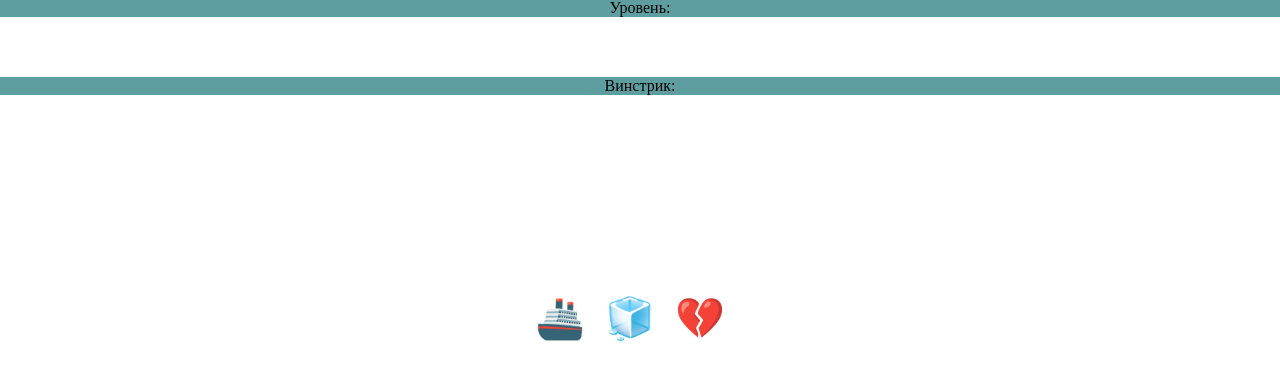
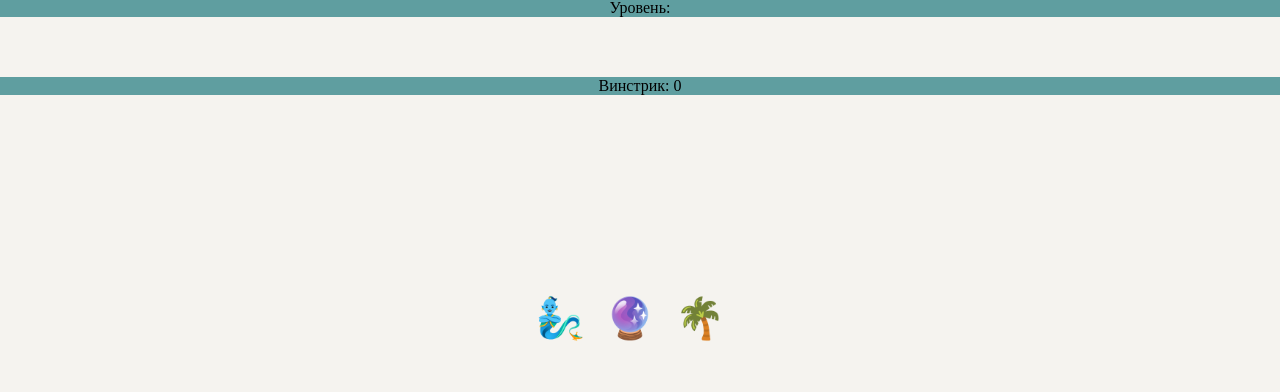
Before and after one commit to Scharf14/vue-project, a Vue app: page / in a window 1280 px wide. Shown: the part 199-591 px from the top of the page. Built offline with nearby package versions, Linux system fonts and the light colour scheme.

Commit message:
added randomness to emoji

```diff
--- a/src/AnswerOptions.vue
+++ b/src/AnswerOptions.vue
@@ -1,4 +1,12 @@
 <script setup>
+import {ref} from 'vue'
+//Нужно заоплнить варианты названиями
+//Чтобы заполнить варинаты ответов, нужно получить их из таблицы. 1 верное, остальные случайные
+const emit = defineEmits(['answer'])
+function a() {
+  emit('answer')
+  console.log()
+}
 
 </script>
 
@@ -7,15 +15,15 @@
     <div class="main-bar">
       <p>Варианты ответа</p>
       <div class="answers">
-        <p>вариант 1</p>
-        <p>вариант 2</p>
-        <p>вариант 3</p>
+        <p @click="a">вариант 1</p>
+        <p @click="a">вариант 2</p>
+        <p @click="a">вариант 3</p>
       </div>
     </div>
   </div>
 </template>
 
-<style>
+<style scoped>
 .options-container {
   margin-top: 200px;
   display: flex;
--- a/src/App.vue
+++ b/src/App.vue
@@ -1,33 +1,56 @@
-
 <script setup>
-import { ref } from 'vue'
+import {ref} from 'vue'
 import Level from './Level.vue'
 import Winstreak from './Winstreak.vue';
 import AnswerOptions from './AnswerOptions.vue';
 import Layout from './Layout.vue';
 import Emoji from './Emoji.vue'
 
-const songs = ref([
-  {id: 0, audio_file_path: '...', difficult_id: 1, name: '...', emojies: '🚢🧊💔'},
+const films = ref([
+  {id: 0, film_file_path: '...', difficult_id: 1, name: 'Титаник', emojies: '🚢🧊💔'},
+  {id: 1, film_file_path: '...', difficult_id: 1, name: 'Гарри Подтёр', emojies: '🧙‍♂️⚡️👓'},
+  {id: 2, film_file_path: '...', difficult_id: 1, name: 'Принцесса и лягушка', emojies: '👸🐸💋'},
+  {id: 3, film_file_path: '...', difficult_id: 2, name: 'Одержимость', emojies: '🥁🔥'},
+  {id: 4, film_file_path: '...', difficult_id: 2, name: 'Кунг-фу панда', emojies: '🐼🥋🍜'},
+  {id: 5, film_file_path: '...', difficult_id: 2, name: 'Алладин', emojies: '🧞‍♂️🔮🌴'},
+  {id: 6, film_file_path: '...', difficult_id: 3, name: 'Рататуй', emojies: '🐀👦🍳'},
+  {id: 7, film_file_path: '...', difficult_id: 3, name: 'В поисках Немо', emojies: '🐠🐟🔍'},
+  {id: 8, film_file_path: '...', difficult_id: 3, name: 'Один дома', emojies: '👦🏠✈️'},
 ])
+
 const difficult = ref([
   {id: 0, exp: 100, name: '...'}
 ])
 const levels = ref([
-  {id:0, name: '...', difficult_id: 0, winstreak: 0}
+  {id: 0, name: '...', difficult_id: 0, winstreak: 0}
 ])
 const users = ref([
   {id: 0, avatar_path: '...', name: '..', exp: 100}
 ])
 
+function createPost(a, b) {
+  console.log(a, b)
+}
+function increment() {
+
+}
+//создать функцию, с помощью который мы будем выводить эмоции в зависимости от difficult_id.
+//Проблема теперь в том, что нужно как-то получить difficult_id.
+
+// function sendEmoji() {
+//   films.value.forEach((e, index) => {
+//     if(films[index].difficult_id)
+//   })
+// }
+const rand = Math.floor(Math.random()* films.value.length)
 </script>
 
 <template>
-
+  <div class="container">
     <Layout>
 
     </Layout>
-  <div class="container">
+
     <Level>
 
     </Level>
@@ -36,7 +59,7 @@ const users = ref([
 
     </Winstreak>
 
-      <Emoji>
+    <Emoji :emoji="films[rand].emojies">
 
     </Emoji>
 
@@ -52,4 +75,9 @@ const users = ref([
   margin: 0;
   box-sizing: border-box;
 }
+
+.container {
+  background: #f5f3ef;
+
+}
 </style>
--- a/src/Emoji.vue
+++ b/src/Emoji.vue
@@ -1,6 +1,10 @@
 <script setup>
+import {ref} from 'vue'
 
 
+const props = defineProps({
+  emoji: String
+})
 
 
 </script>
@@ -8,22 +12,22 @@
 <template>
   <div class="emoji-container">
     <div>
-      <p class="emoji">🚢🧊💔</p>
+      <p class="emoji">{{ emoji }}</p>
     </div>
   </div>
 </template>
 
-<style>
+<style scoped>
+
 .emoji-container {
   margin-top: 200px;
   display: flex;
   justify-content: center;
-  align-items: center;
+}
 
+.emoji {
+  font-size: 40px;
+  letter-spacing: 20px;
 }
-  .emoji {
-    font-size: 40px;
-    letter-spacing: 20px;
-  }
 
 </style>
--- a/src/Level.vue
+++ b/src/Level.vue
@@ -1,16 +1,18 @@
 <script setup>
-
+import {ref} from 'vue'
+//нужно написать логику для вывода уровня
+//будет счетчик подед. После каждой победы + exp. if winstreak === 3. обнуляем счетчик и повышаем lvl
 </script>
 
 <template>
   <div class="levelContainer">
     <div>
-      <p>Уровень:</p>
+      <p>Уровень: {{ level }}</p>
     </div>
   </div>
 </template>
 
-<style>
+<style scoped>
 .levelContainer {
   margin-top: 100px;
   display: flex;
--- a/src/Winstreak.vue
+++ b/src/Winstreak.vue
@@ -1,16 +1,18 @@
 <script setup>
+import {ref} from 'vue'
 
+const winstreak = ref(0);
 </script>
 
 <template>
   <div class="win-container">
     <div>
-      <p>Винстрик:</p>
+      <p>Винстрик: {{ winstreak }}</p>
     </div>
   </div>
 </template>
 
-<style>
+<style scoped>
 .win-container {
   margin-top: 60px;
   display: flex;
```
Lines whose indentation alone changed are shown as unchanged.
